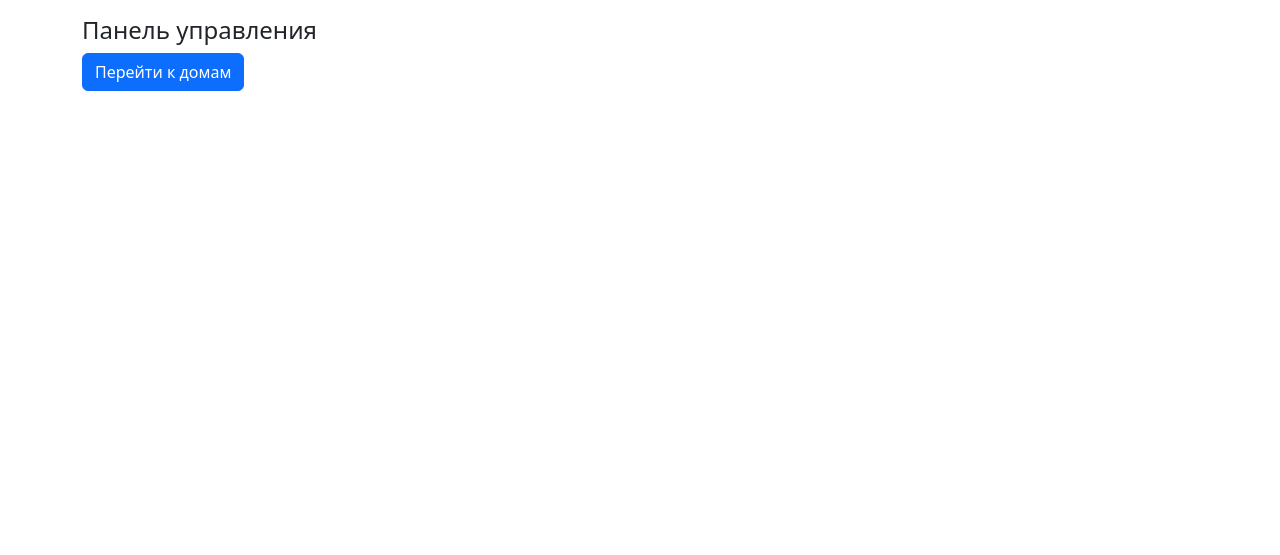
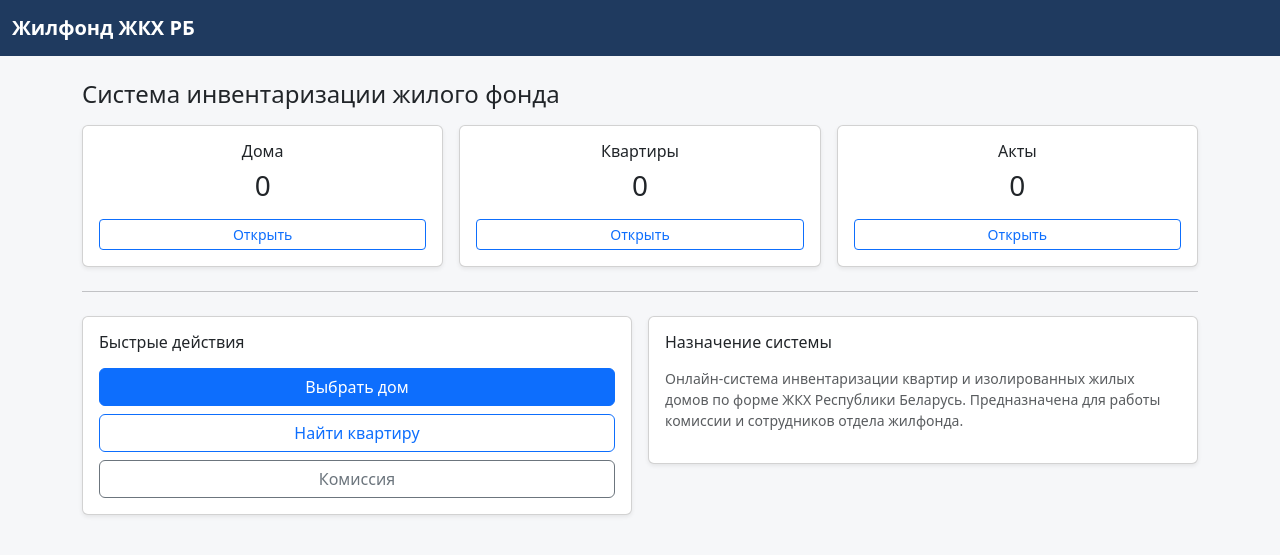
Before and after one commit to Stupinskiy/inventory_kgup, a Django app: page / in a window 1280 px wide. Shown: the top 555 px of the page. Run offline with Django 4.2, Linux system fonts and the light colour scheme; data that the repository does not hold is empty.

Commit message:
Add styled dashboard with inventory counters

```diff
--- a/zhilfond_inventory/inventory/views.py
+++ b/zhilfond_inventory/inventory/views.py
@@ -6,7 +6,19 @@ from .models import Apartment, House, InventoryAct
 
 
 def dashboard(request):
-    return render(request, 'dashboard.html')
+    houses_count = House.objects.count()
+    apartments_count = Apartment.objects.count()
+    acts_count = InventoryAct.objects.count()
+
+    return render(
+        request,
+        'dashboard.html',
+        {
+            'houses_count': houses_count,
+            'apartments_count': apartments_count,
+            'acts_count': acts_count,
+        },
+    )
 
 
 def houses_list(request):
--- a/zhilfond_inventory/templates/base.html
+++ b/zhilfond_inventory/templates/base.html
@@ -1,10 +1,39 @@
 <!DOCTYPE html>
-<html>
+<html lang="ru">
 <head>
-<title>Жилфонд</title>
-<link href="https://cdn.jsdelivr.net/npm/bootstrap@5.3.0/dist/css/bootstrap.min.css" rel="stylesheet">
+<meta charset="UTF-8">
+<meta name="viewport" content="width=device-width, initial-scale=1.0">
+<title>Инвентаризация жилфонда</title>
+
+<link href="https://cdn.jsdelivr.net/npm/bootstrap@5.3.2/dist/css/bootstrap.min.css" rel="stylesheet">
+
+<style>
+body {
+    background: #f6f7f9;
+}
+
+.navbar {
+    background: #1f3a5f;
+}
+
+.navbar-brand {
+    font-weight: bold;
+    color: white !important;
+}
+</style>
 </head>
-<body class="container mt-3">
-{% block content %}{% endblock %}
+
+<body>
+
+<nav class="navbar navbar-expand-lg">
+    <div class="container-fluid">
+        <span class="navbar-brand">Жилфонд ЖКХ РБ</span>
+    </div>
+</nav>
+
+<div class="container mt-4">
+    {% block content %}{% endblock %}
+</div>
+
 </body>
 </html>
--- a/zhilfond_inventory/templates/dashboard.html
+++ b/zhilfond_inventory/templates/dashboard.html
@@ -1,5 +1,62 @@
 {% extends "base.html" %}
 {% block content %}
-<h4>Панель управления</h4>
-<a class="btn btn-primary" href="/houses/">Перейти к домам</a>
+
+<h4 class="mb-3">Система инвентаризации жилого фонда</h4>
+
+<div class="row g-3">
+
+    <div class="col-6 col-md-4">
+        <div class="card shadow-sm text-center p-3">
+            <h6>Дома</h6>
+            <h3>{{ houses_count }}</h3>
+            <a href="/houses/" class="btn btn-outline-primary btn-sm mt-2">Открыть</a>
+        </div>
+    </div>
+
+    <div class="col-6 col-md-4">
+        <div class="card shadow-sm text-center p-3">
+            <h6>Квартиры</h6>
+            <h3>{{ apartments_count }}</h3>
+            <a href="/apartments/" class="btn btn-outline-primary btn-sm mt-2">Открыть</a>
+        </div>
+    </div>
+
+    <div class="col-6 col-md-4">
+        <div class="card shadow-sm text-center p-3">
+            <h6>Акты</h6>
+            <h3>{{ acts_count }}</h3>
+            <a href="/acts/" class="btn btn-outline-primary btn-sm mt-2">Открыть</a>
+        </div>
+    </div>
+
+</div>
+
+<hr class="my-4">
+
+<div class="row g-3">
+
+    <div class="col-md-6">
+        <div class="card shadow-sm p-3">
+            <h6>Быстрые действия</h6>
+            <div class="d-grid gap-2 mt-2">
+                <a href="/houses/" class="btn btn-primary">Выбрать дом</a>
+                <a href="/apartments/" class="btn btn-outline-primary">Найти квартиру</a>
+                <a href="/commission/" class="btn btn-outline-secondary">Комиссия</a>
+            </div>
+        </div>
+    </div>
+
+    <div class="col-md-6">
+        <div class="card shadow-sm p-3">
+            <h6>Назначение системы</h6>
+            <p class="small text-muted mt-2">
+                Онлайн-система инвентаризации квартир и изолированных жилых домов
+                по форме ЖКХ Республики Беларусь.
+                Предназначена для работы комиссии и сотрудников отдела жилфонда.
+            </p>
+        </div>
+    </div>
+
+</div>
+
 {% endblock %}
```
